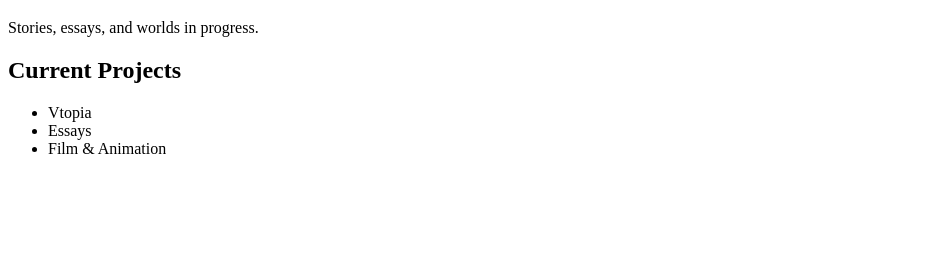
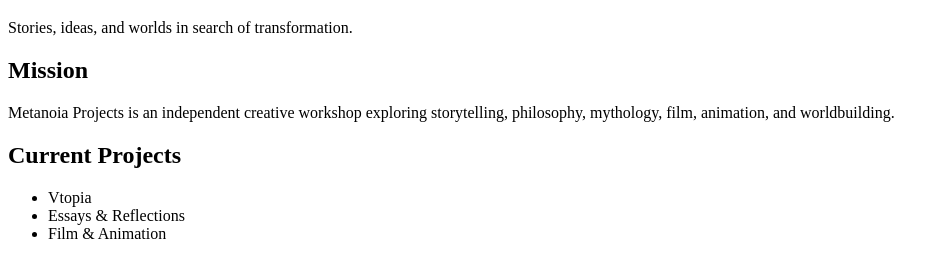
Before and after one commit to duke101saint-rgb/metanoia-site, a plain HTML site: page index.html in a window 1280 px wide. Shown: the part 61-338 px from the top of the page, without its empty margins (0-949 px from the left). Drawn offline with Linux system fonts and the light colour scheme.

Commit message:
Update index.html

```diff
--- a/index.html
+++ b/index.html
@@ -3,17 +3,29 @@
 <head>
     <title>Metanoia Projects</title>
 </head>
+
 <body>
+
 <h1>Metanoia Projects</h1>
 
-    <p>Stories, essays, and worlds in progress.</p>
+<p>
+Stories, ideas, and worlds in search of transformation.
+</p>
+
+<h2>Mission</h2>
+
+<p>
+Metanoia Projects is an independent creative workshop exploring storytelling,
+philosophy, mythology, film, animation, and worldbuilding.
+</p>
 
 <h2>Current Projects</h2>
 
 <ul>
     <li>Vtopia</li>
-        <li>Essays</li>
+    <li>Essays & Reflections</li>
     <li>Film & Animation</li>
 </ul>
+
 </body>
 </html>
```
Lines whose indentation alone changed are shown as unchanged.
